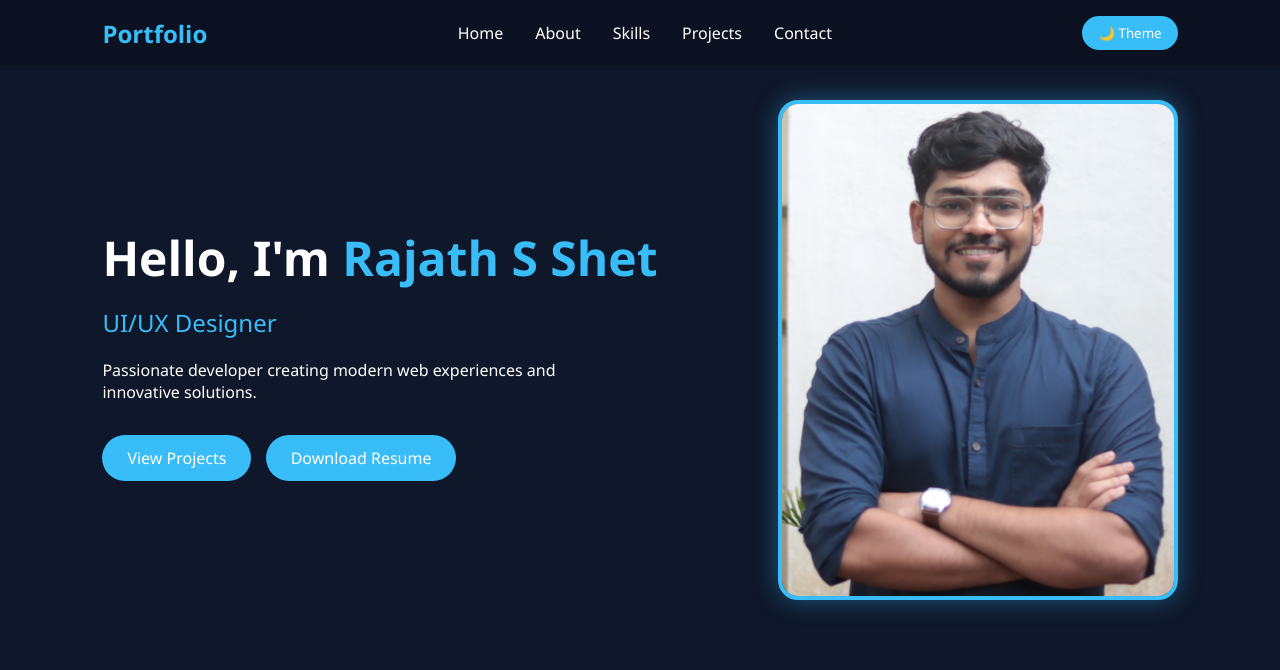
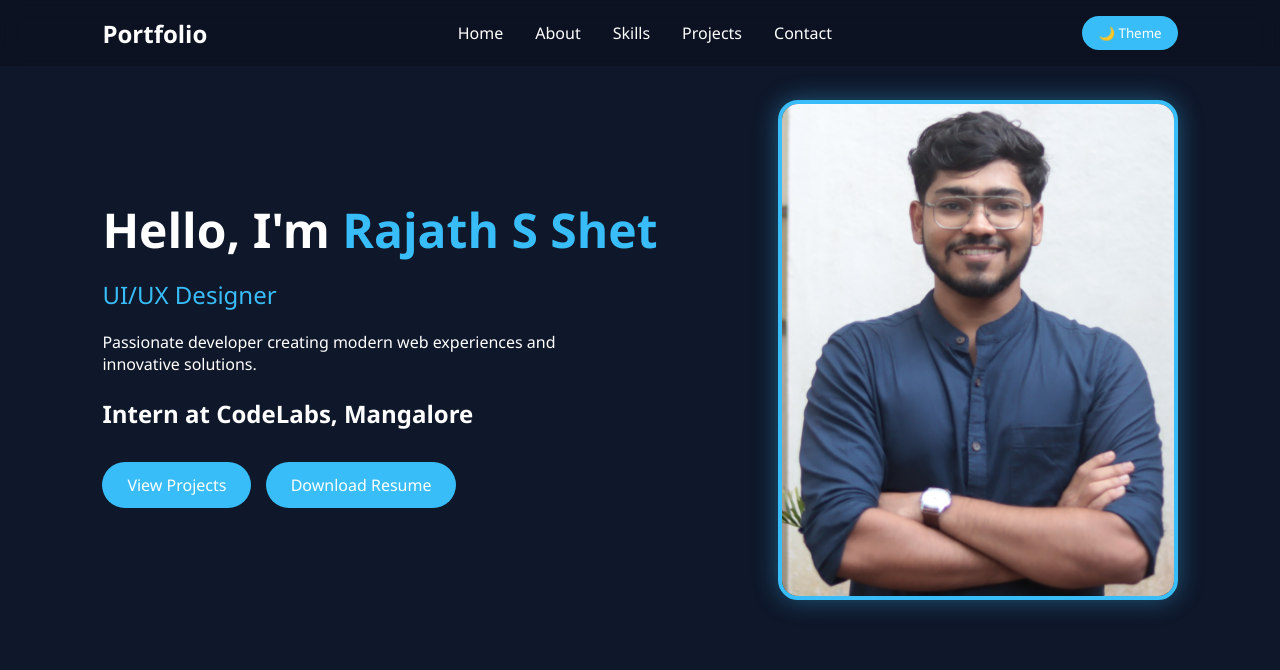
Before and after one commit to Shetheree/portfolio, a Flask app: page / in a window 1280 px wide. Shown: the top 670 px of the page. Run offline with Flask 3, Linux system fonts and the light colour scheme.

```diff
--- a/templates/index.html
+++ b/templates/index.html
@@ -483,14 +483,15 @@ footer{
 
 <header>
 <nav>
-<div class="logo">Portfolio</div>
+<div class="logo"><a href="#home">Portfolio</a></div>
+
 
 <ul>
 <li><a href="#home">Home</a></li>
-<li><a href="about.html">About</a></li>
+<li><a href="#about">About</a></li>
 <li><a href="#skills">Skills</a></li>
 <li><a href="#projects">Projects</a></li>
-<li><a href="contact.html">Contact</a></li>
+<li><a href="#contact">Contact</a></li>
 </ul>
 
 <button class="toggle-btn" onclick="toggleTheme()">
@@ -506,7 +507,8 @@ footer{
 
 <p style="margin-top:20px;max-width:500px;">
 Passionate developer creating modern web experiences and innovative solutions.
-</p>
+</p><br>
+<h2>Intern at CodeLabs, Mangalore</h2>
 
 <a href="#projects" class="btn">View Projects</a>
 
```
